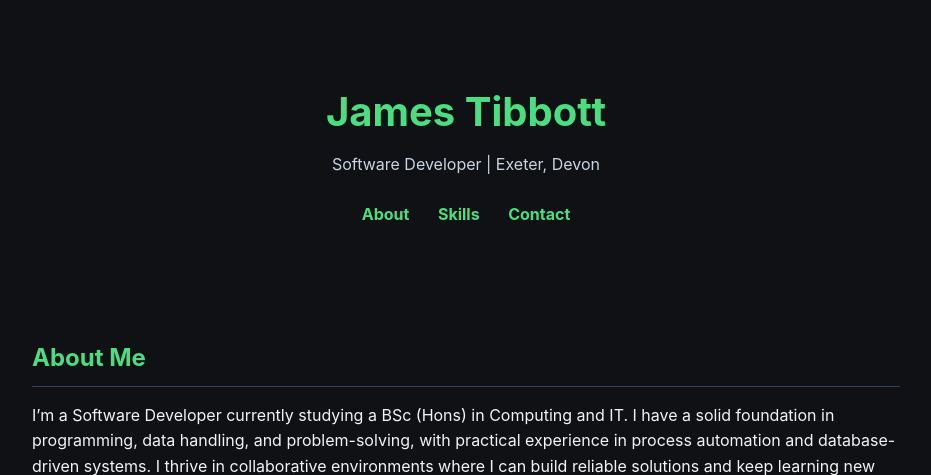
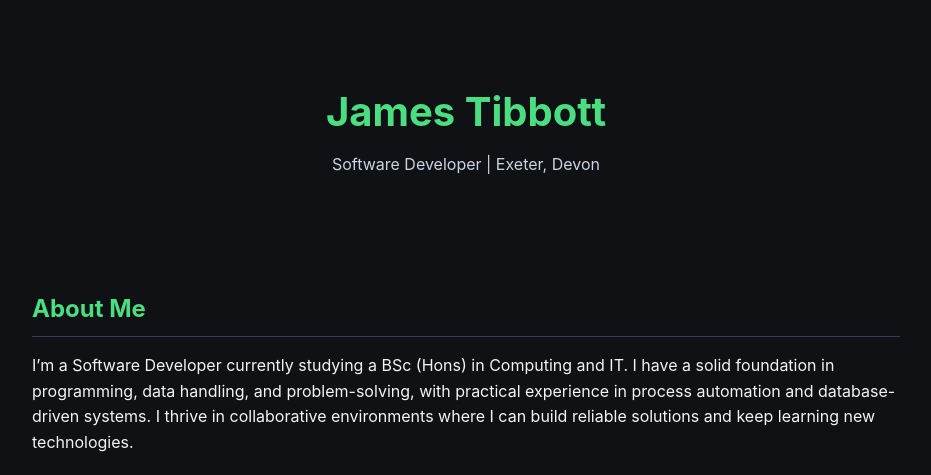
Before and after one commit to fluxtt/jamesdev, a PHP site: page / in a window 1280 px wide. Shown: the top 475 px of the page, without its empty margins (174-1105 px from the left). Run offline with PHP 8.4, Linux system fonts and the light colour scheme.

Commit message:
remove nav

```diff
--- a/index.html
+++ b/index.html
@@ -11,11 +11,6 @@
     <header>
       <h1>James Tibbott</h1>
       <p>Software Developer | Exeter, Devon</p>
-      <nav>
-        <a href="#about">About</a>
-        <a href="#skills">Skills</a>
-        <a href="#contact">Contact</a>
-      </nav>
     </header>
 
     <section id="about">
--- a/style.css
+++ b/style.css
@@ -21,20 +21,6 @@ header h1 {
 header p {
   color: #cbd5e1;
 }
-nav {
-  margin-top: 1.5rem;
-}
-nav a {
-  color: #4ade80;
-  text-decoration: none;
-  margin: 0 0.75rem;
-  font-weight: bold;
-  transition: color 0.2s;
-}
-nav a:hover {
-  color: #86efac;
-}
-
 section {
   max-width: 900px;
   margin: 3rem auto;
```
